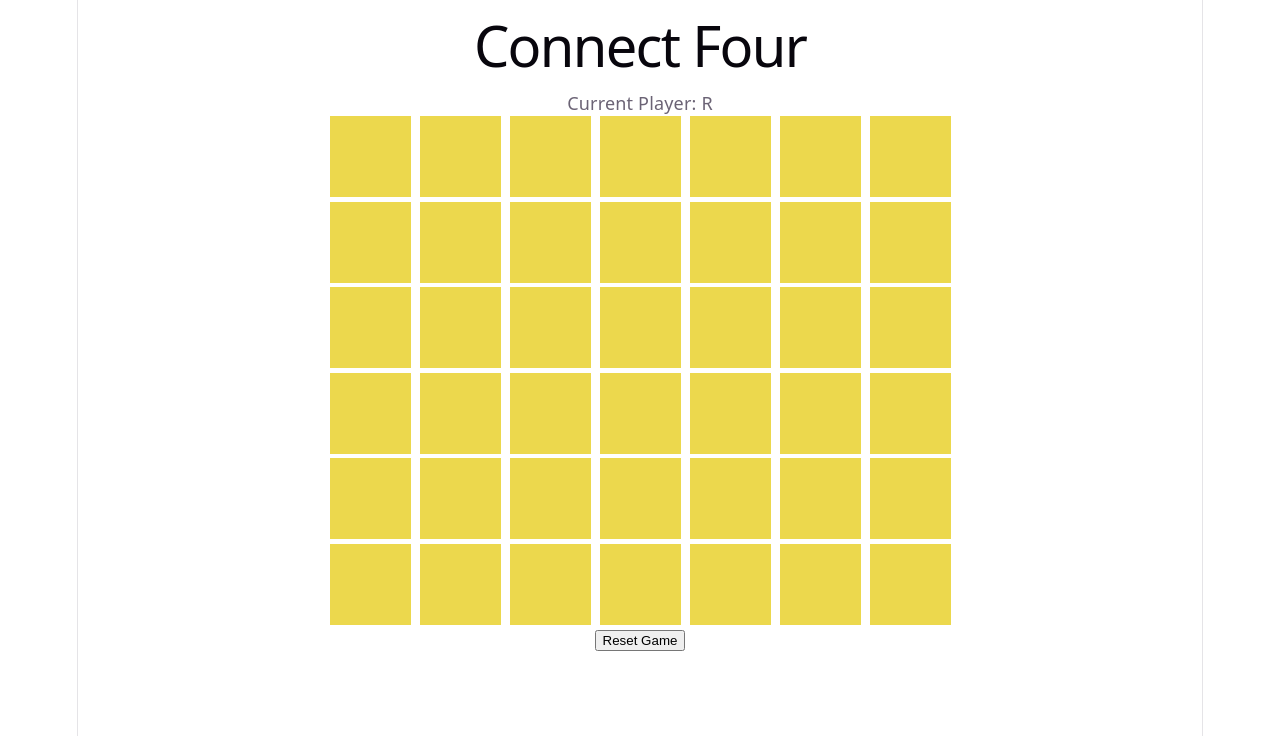
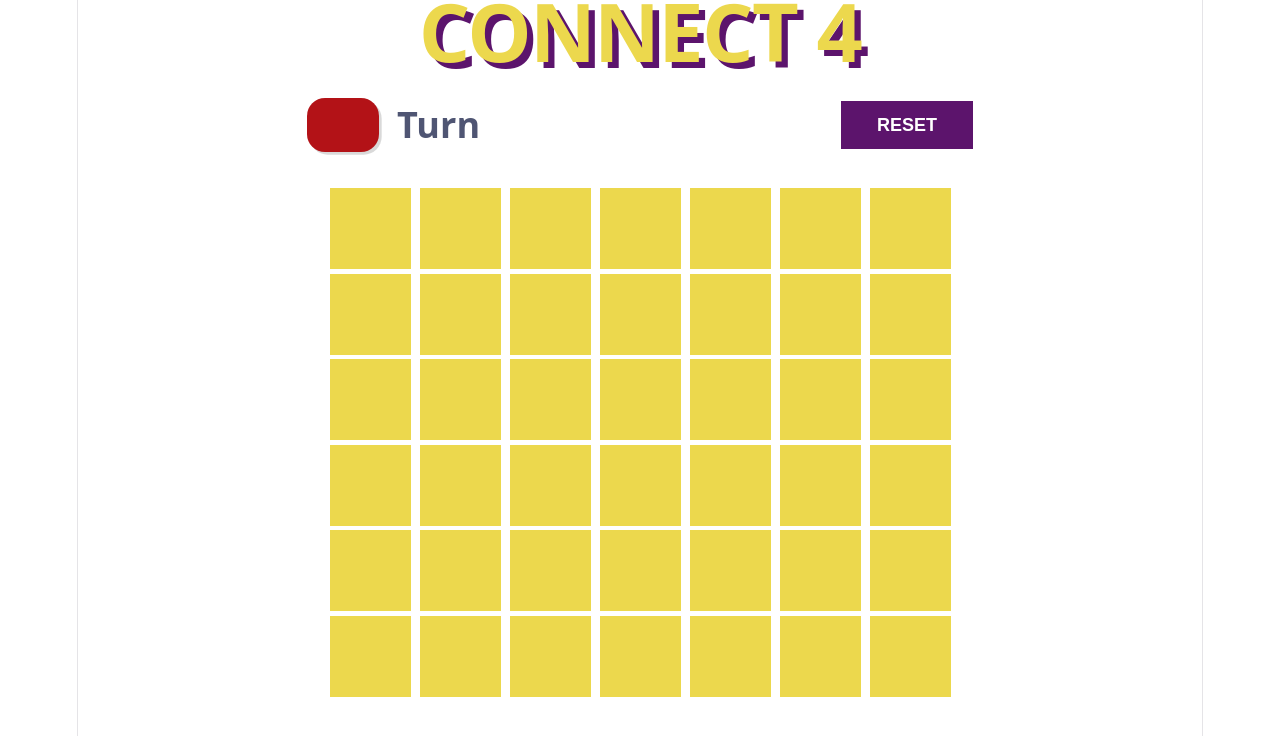
Before and after one commit to Soumya-Bhagat/Connect4, a React app in the folder frontend/: page / in a window 1280 px wide. Shown: the top 736 px of the page. Built offline with nearby package versions, Linux system fonts and the light colour scheme; the HTML template or start-up script is replaced by a standard one.

Commit message:
header and winner modal

```diff
--- a/frontend/src/App.css
+++ b/frontend/src/App.css
@@ -43,3 +43,152 @@
 
   border-radius: 1.25rem;
 }
+
+.App {
+  display: flex;
+  flex-direction: column;
+  align-items: center;
+
+  min-height: 100vh;
+
+  padding-top: 1rem;
+}
+
+/* ---------- TITLE ---------- */
+
+.title {
+  margin: 0;
+
+  font-size: 4.5rem;
+  font-weight: 900;
+
+  color: #ecd84d;
+
+  text-shadow: 0.35rem 0.35rem 0 #5c146c;
+  margin-bottom: 2rem;
+}
+
+/* ---------- TOP BAR ---------- */
+
+.top-bar {
+  width: 37rem;
+
+  display: flex;
+  justify-content: space-between;
+  align-items: center;
+
+  margin: 1rem 0 2rem;
+}
+
+/* ---------- TURN INDICATOR ---------- */
+
+.turn-indicator {
+  display: flex;
+  align-items: center;
+  gap: 1rem;
+}
+
+.turn-indicator span {
+  color: #4f5573;
+
+  font-size: 2rem;
+  font-weight: 800;
+}
+
+.player-red,
+.player-green {
+  width: 4rem;
+  height: 3rem;
+
+  border-radius: 1rem;
+
+  box-shadow: 0.15rem 0.15rem 0 rgba(0, 0, 0, 0.15);
+}
+
+.player-red {
+  background-color: #b31217;
+}
+
+.player-green {
+  background-color: #0a8a18;
+}
+
+/* ---------- RESET BUTTON ---------- */
+
+.reset-button {
+  border: none;
+
+  background-color: #5c146c;
+  color: white;
+
+  font-size: 1rem;
+  font-weight: 600;
+
+  padding: 0.75rem 2rem;
+
+  cursor: pointer;
+
+  transition: transform 0.15s ease;
+}
+
+.reset-button:hover {
+  transform: translateY(-2px);
+}
+
+.modal-overlay {
+  position: fixed;
+
+  top: 0;
+  left: 0;
+
+  width: 100vw;
+  height: 100vh;
+
+  display: flex;
+  justify-content: center;
+  align-items: center;
+
+  background: rgba(0, 0, 0, 0.3);
+}
+
+.winner-modal {
+  background: white;
+
+  padding: 2rem 3rem;
+
+  border-radius: 1.5rem;
+
+  text-align: center;
+
+  box-shadow: 0 0.5rem 1rem rgba(0, 0, 0, 0.2);
+}
+
+.winner-modal h2 {
+  margin-bottom: 1.5rem;
+
+  color: #0a8a18;
+
+  font-size: 2rem;
+}
+
+.play-again-button {
+  border: none;
+
+  background-color: #5c146c;
+  color: white;
+
+  padding: 0.75rem 2rem;
+
+  font-size: 1rem;
+  font-weight: 700;
+
+  cursor: pointer;
+}
+
+.winner-red {
+  color: #b31217;
+}
+
+.winner-green {
+  color: #0a8a18;
+}
--- a/frontend/src/App.tsx
+++ b/frontend/src/App.tsx
@@ -2,6 +2,8 @@ import type {Board, Player} from './services/gameService';
 import {createBoard, makeMove, checkWin} from './services/gameService';
 import {useState} from 'react';
 import BoardComponent from './components/Board';
+import TopHeader from './components/TopHeader';
+import WinnerModal from './components/WinnerModal';
 import './App.css';
 
 function App() {
@@ -27,13 +29,11 @@ function App() {
     }
    return (
     <div className="App">
-        <h1>Connect Four</h1>
-        <p>Current Player: {currentPlayer}</p>
+        <TopHeader currentPlayer={currentPlayer} onReset={handleReset} />
         {winner && (
-    <h2>Player {winner} Wins!</h2>
-)}
+            <WinnerModal winner={winner} onReset={handleReset} />
+        )}
         <BoardComponent board={board} onColumnClick={handleMove} />
-        <button onClick={handleReset}>Reset Game</button>
     </div>
   );
 
--- /dev/null
+++ b/frontend/src/components/TopHeader.tsx
@@ -0,0 +1,38 @@
+interface TopHeaderProps {
+  currentPlayer: 'R' | 'Y';
+  onReset: () => void;
+}
+
+function TopHeader({
+  currentPlayer,
+  onReset,
+}: TopHeaderProps) {
+  return (
+    <>
+      <h1 className="title">CONNECT 4</h1>
+
+      <div className="top-bar">
+        <div className="turn-indicator">
+          <div
+            className={
+              currentPlayer === 'R'
+                ? 'player-red'
+                : 'player-green'
+            }
+          />
+
+          <span>Turn</span>
+        </div>
+
+        <button
+          className="reset-button"
+          onClick={onReset}
+        >
+          RESET
+        </button>
+      </div>
+    </>
+  );
+}
+
+export default TopHeader;
--- /dev/null
+++ b/frontend/src/components/WinnerModal.tsx
@@ -0,0 +1,39 @@
+import type { Player } from '../services/gameService';
+
+interface WinnerModalProps {
+  winner: Player | null;
+  onReset: () => void;
+}
+
+function WinnerModal({
+  winner,
+  onReset,
+}: WinnerModalProps) {
+  if (!winner) {
+    return null;
+  }
+
+  return (
+    <div className="modal-overlay">
+      <div className="winner-modal">
+        <h2
+        className={
+            winner === 'R'
+            ? 'winner-red'
+            : 'winner-green'
+        }
+        > Player {winner} Wins!
+        </h2>
+
+        <button
+          className="play-again-button"
+          onClick={onReset}
+        >
+          PLAY AGAIN
+        </button>
+      </div>
+    </div>
+  );
+}
+
+export default WinnerModal;
```
